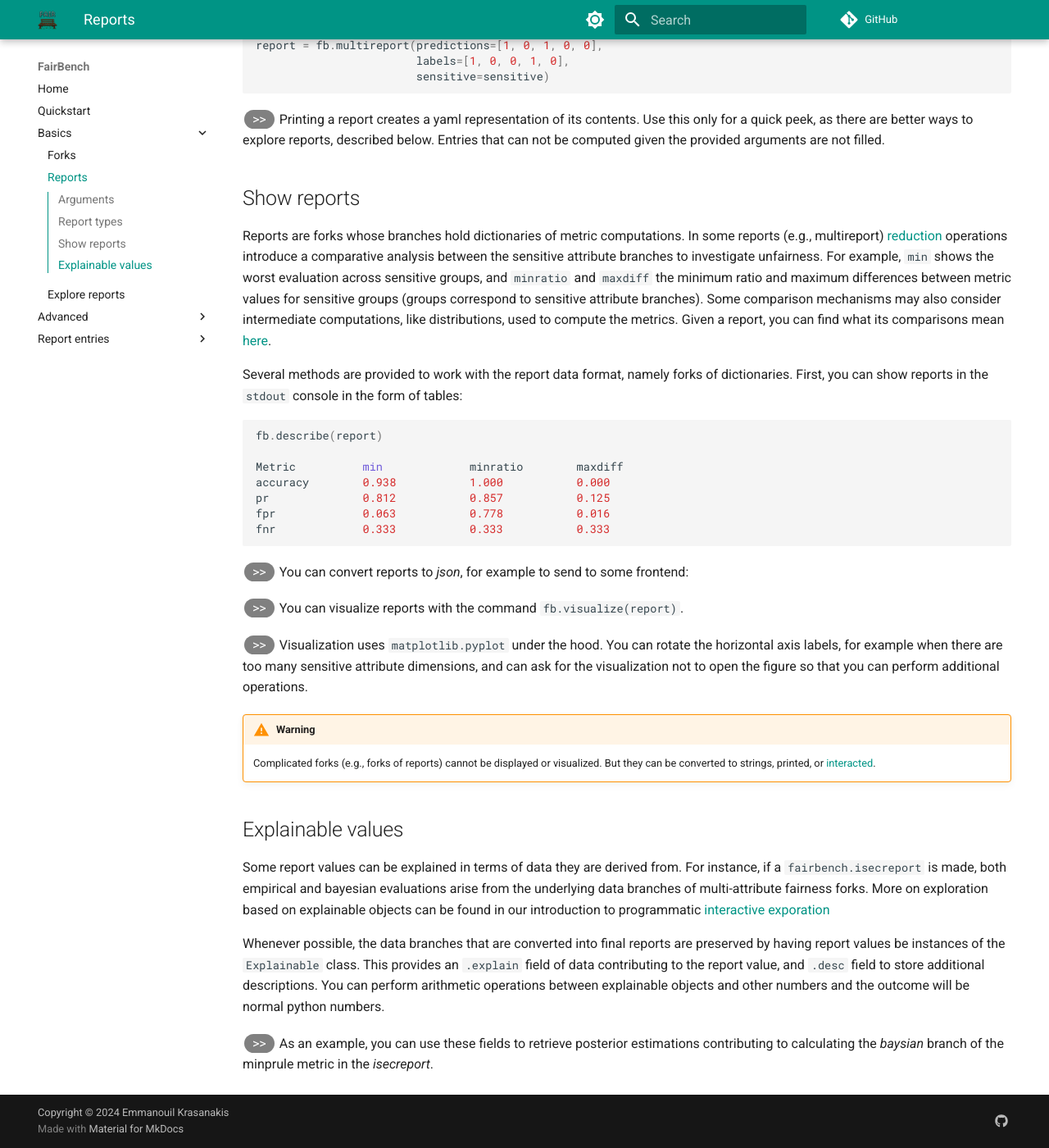
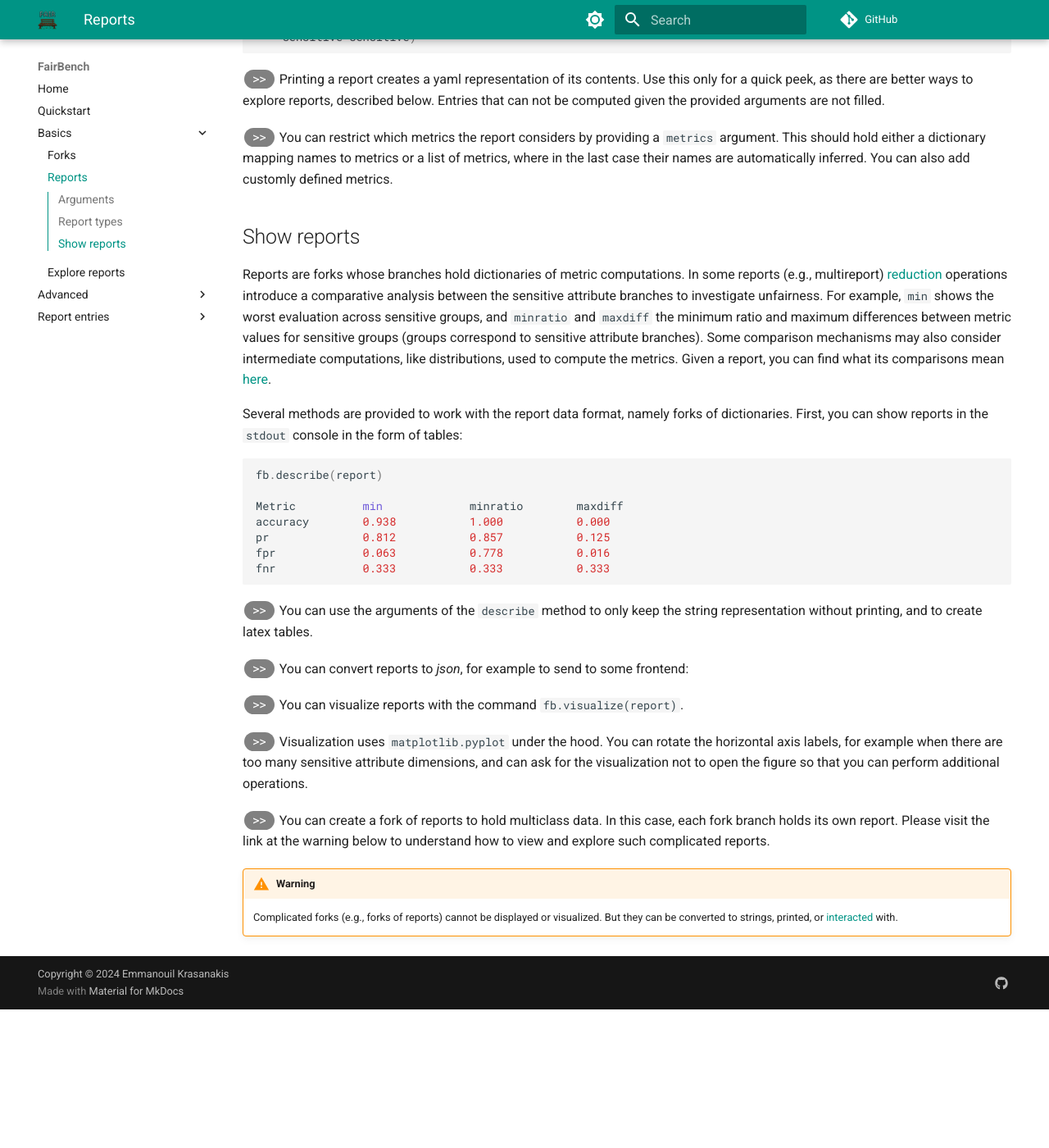
Before and after one commit to mever-team/FairBench, an MkDocs documentation site: the page built from docs/basics/reports.md, in a window 1280 px wide and 1400 px high, scrolled down 1645 px. Shown: the whole window at 82% size. Built offline with MkDocs 1.6.1 and Material for MkDocs 9.7.7, drawn with Linux system fonts in a browser that asks for light colours; comment, search, counter and statistics services are not loaded; after the commit the page ends 2876 px from its top, so only the background shows below that; some of the changed text lies outside the part shown.

Commit message:
better report docs

````diff
--- a/docs/basics/reports.md
+++ b/docs/basics/reports.md
@@ -27,12 +27,6 @@ depending on which arguments are provided.
 Sensitive attributes are [forks](forks.md)
 to handle multi-value attributes or multiple
 sensitive attribute values.
-
-You can also provide an optional `metrics`
-argument that holds either
-a dictionary mapping names to metrics
-or a list of metrics, where
-in the last case their names are automatically inferred.
 
 | Argument    | Role                | Values                                                         |
 |-------------|---------------------|----------------------------------------------------------------|
@@ -72,10 +66,12 @@ when displayed:
 ```python
 import fairbench as fb
 sensitive = fb.Fork(men=[1, 1, 0, 0, 0], women=[0, 0, 1, 1, 1])
-report = fb.multireport(predictions=[1, 0, 1, 0, 0],
-                        labels=[1, 0, 0, 1, 0],
-                        sensitive=sensitive)
+report = fb.multireport(
+    predictions=[1, 0, 1, 0, 0],
+    labels=[1, 0, 0, 1, 0],
+    sensitive=sensitive)
 ```
+
 
 <button onclick="toggleCode('print')" class="toggle-button">>></button>
 Printing a report creates a yaml representation
@@ -136,6 +132,28 @@ maxbdcg:
 </div>
 
 
+<button onclick="toggleCode('metricsarg')" class="toggle-button">>></button>
+You can restrict which metrics
+the report considers by providing a `metrics`
+argument. This should hold either
+a dictionary mapping names to metrics
+or a list of metrics, where
+in the last case their names are automatically inferred.
+You can also add customly defined metrics.
+
+<div id="metricsarg" class="code-block" style="display:none;">
+
+```python
+import fairbench as fb
+report = fb.accreport( # just print performance metrics
+    predictions=[1, 0, 1, 0, 0],
+    labels=[1, 0, 0, 1, 0],
+    metrics=[fb.accuracy, fb.pr, fb.fpr, fb.fnr])
+fb.describe(report)  # pretty print - more later
+```
+
+</div>
+
 ## Show reports
 
 Reports are forks whose branches hold dictionaries of
@@ -169,6 +187,42 @@ pr              0.812           0.857           0.125
 fpr             0.063           0.778           0.016
 fnr             0.333           0.333           0.333
 ```
+
+
+<button onclick="toggleCode('latex')" class="toggle-button">>></button>
+You can use the arguments of the `describe` method to only
+keep the string representation without printing, and to create
+latex tables.
+
+<div id="latex" class="code-block" style="display:none;">
+
+```python
+import fairbench as fb
+
+test, y, yhat = fb.demos.adult(predict="probabilities")
+s = fb.Fork(fb.categories @ test[9])
+report = fb.unireport(scores=yhat, labels=y, sensitive=s)
+
+text = fb.describe(report,
+    show=False, # prevents immediate printing
+    separator=" & ", # separator between columns
+    newline="\\\\\n") # use \\ and then the newline character
+print(text)
+```
+
+```
+Metric          & min             & wmean           & gini            & minratio[vsAny] & maxdiff[vsAny]  & maxbarea[vsAny] & maxrarea[vsAny] & maxbdcg[vsAny] \\
+auc             & 0.861           & 0.882           & 0.012           & 0.972           & 0.025           & 0.025           & 0.038           & 0.028          \\
+avgscore        & 0.110           & 0.239           & 0.197           & 0.461           & 0.129           & 0.454           & 0.548           & 0.499          \\
+tophr           & 0.667           & 0.722           & 0.095           & 1.000           & 0.333           & nan             & nan             & nan            \\
+toprec          & 0.001           & 0.001           & 0.489           & 1.181           & 0.005           & nan             & nan             & nan            \\
+avghr           & 0.389           & 0.491           & 0.229           & 1.000           & 0.611           & 0.611           & 0.611           & 0.696          \\
+avgrepr         & 0.000           & 1.000           & 0.400           & 0.000           & 1.000           & 1.000           & 1.000           & 1.000          \\
+```
+
+
+</div>
+
 
 <button onclick="toggleCode('json')" class="toggle-button">>></button>
 You can convert reports to *json*, for example
@@ -219,56 +273,32 @@ plt.show() # only show now
 
 </div>
 
+<button onclick="toggleCode('multiclass')" class="toggle-button">>></button>
+You can create a fork of reports to hold multiclass data. In this
+case, each fork branch holds its own report. Please visit the link
+at the warning below to understand how to view and explore such
+complicated reports.
+
+<div id="multiclass" class="code-block" style="display:none;">
+
+```python
+import matplotlib.pyplot as plt
+import fairbench as fb
+reportA = fb.multireport(...)  # generate a report for class A
+reportB = fb.multireport(...)  # generate the same report for class B
+multiclass = fb.Fork(A=reportA, B=reportB)
+fb.describe(muilticlass.minratio)  # compare the minratio reductions between classes
+```
+
+</div>
+
 !!! warning
     Complicated forks (e.g., forks of reports)
     cannot be displayed or visualized.
     But they can be converted to strings, printed,
-    or [interacted](interactive.md).
+    or [interacted](interactive.md) with.
 
 
-## Explainable values
-
-Some report values can be explained
-in terms of data they are derived from.
-For instance, if a `fairbench.isecreport` is made, both
-empirical and bayesian evaluations arise from the underlying
-data branches of multi-attribute fairness forks. More
-on exploration based on explainable objects can be found in
-our introduction to programmatic [interactive exporation](interactive.md)
-
-Whenever possible, the data branches that are converted
-into final reports are preserved by having report values
-be instances of the `Explainable` class.
-This provides an `.explain` field of data contributing
-to the report value, and `.desc` field to store additional
-descriptions. You can perform arithmetic operations
-between explainable objects and other numbers and the
-outcome will be normal python numbers.
-
-<button onclick="toggleCode('explain')" class="toggle-button">>></button>
-As an example, you can use these fields
-to retrieve posterior estimations contributing to
-calculating the *baysian* branch of the minprule
-metric in the *isecreport*.
-
-
-<div id="explain" class="code-block" style="display:none;">
-
-```python
-report = fb.isecreport(vals)
-fb.describe(report)
-fb.describe(report.bayesian.minprule.explain)
-```
-
-```
-Metric          empirical       bayesian
-minprule        0.857           0.853
-
-Metric          case1           case2           case2,case1
-                0.729           0.706           0.827
-```
-
-</div>
 
 
 <script>
````
Also changed, not shown: docs/basics/interactive.md (+45 -0 lines), setup.py (+7 -3 lines), 2 other files.
